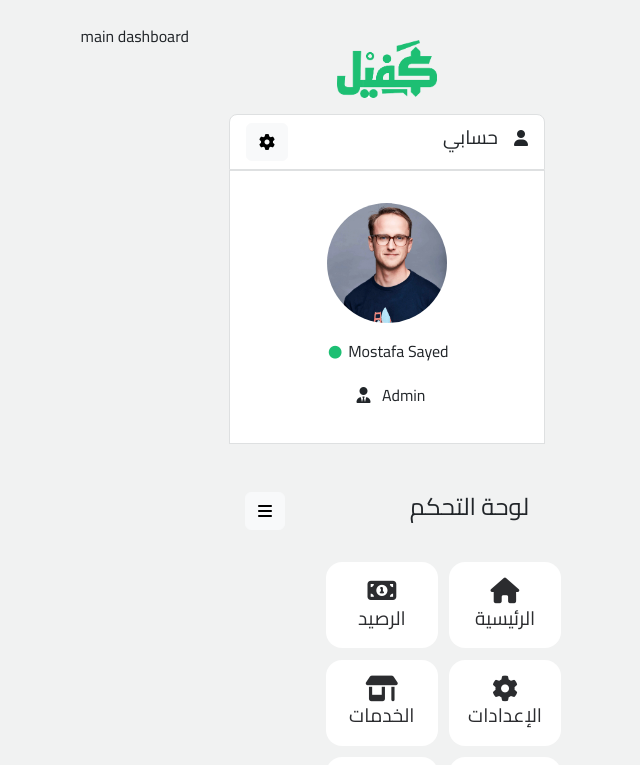
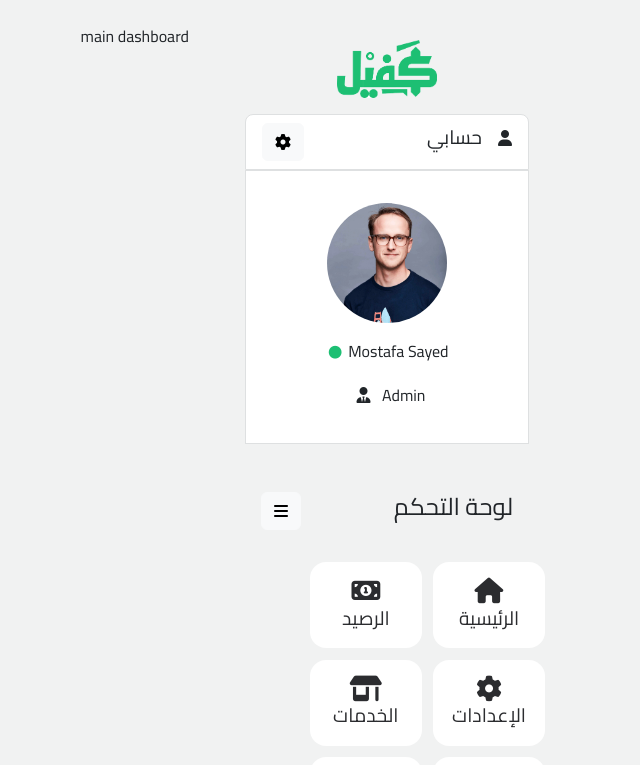
Before and after one commit to Mostafa-sayedahmed/kafil_Dashboard, a React (Create React App) app: page / in a window 1280 px wide. Shown: the top 765 px of the page, without its empty margins (625-1265 px from the left). Built offline with nearby package versions, Linux system fonts and the light colour scheme.

Commit message:
Update sidebar.css

```diff
--- a/src/components/sidebar/sidebar.css
+++ b/src/components/sidebar/sidebar.css
@@ -6,3 +6,6 @@
 .logo-img {
   width: 100px;
 }
+.sidebar {
+  padding-inline: 1rem;
+}
```
